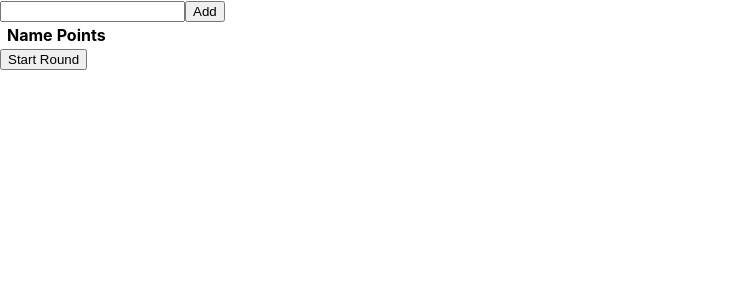
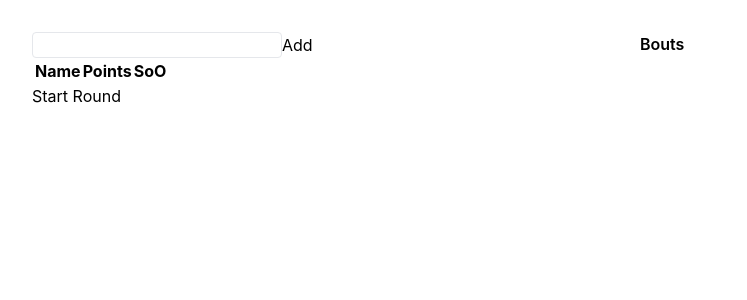
Before and after one commit to Al-Esku/swiss-system, a React (Create React App) app: page / in a window 1280 px wide. Shown: the top 300 px of the page, without its empty margins (0-747 px from the left). Built offline with nearby package versions, Linux system fonts and the light colour scheme; the HTML template or start-up script is replaced by a standard one.

Commit message:
Added strength of opposition tiebreaker

```diff
--- a/src/App.tsx
+++ b/src/App.tsx
@@ -36,22 +36,43 @@ function App() {
   const endRound = (event: FormEvent) => {
       event.preventDefault();
       setStarted(false);
-      let winners: number[] = []
+      let updatedFencers: fencer[] = []
       bouts.forEach((bout) => {
-          winners.push(bout.winner)
+          fencers.forEach((fencer) => {
+              if (fencer.id === bout.fencer1.id || fencer.id === bout.fencer2.id) {
+                  updatedFencers.push({
+                      ...fencer,
+                      points: fencer.points + (fencer.id === bout.winner ? 1 : 0),
+                      opponents: [
+                          ...fencer.opponents,
+                          (fencer.id === bout.fencer1.id ? bout.fencer2.id : bout.fencer1.id)
+                      ]
                   })
-      let updatedFencers = fencers.map(fencer => {
-          if (winners.includes(fencer.id)) {
+              }
+          })
+      })
+      updatedFencers = updatedFencers.map((fencer) => {
           return {
               ...fencer,
-                  points: fencer.points + 1
+              strength: (() => {
+                  let sum = 0
+                  fencer.opponents.forEach((opponent) => {
+                      updatedFencers.forEach((opponentFencer) => {
+                          if (opponentFencer.id === opponent) {
+                              sum += opponentFencer.points
                           }
-          } else {
-              return fencer
+                      })
+                  })
+                  return sum
+              })()
           }
       })
       updatedFencers.sort(function (a, b) {
+          if (b.points !== a.points){
               return b.points - a.points
+          } else {
+              return b.strength - a.strength
+          }
       });
       let count = 1
       updatedFencers = updatedFencers.map(fencer => {
@@ -79,14 +100,15 @@ function App() {
   }
 
   return (
-    <>
+    <div className={"grid grid-cols-2"}>
+        <div className={"m-8"}>
             <form onSubmit={(event) => {
                 event.preventDefault();
-            if (name != "") {
+                if (name !== "") {
                     setFencers(
                         [
                             ...fencers,
-                        {id: nextFencerId++, name: name, seed: 0, points: 0, rank:nextFencerId}
+                            {id: nextFencerId++, name: name, seed: 0, points: 0, rank: nextFencerId, opponents: [], strength:0}
                         ]
                     );
                     setName("");
@@ -94,7 +116,7 @@ function App() {
             }}>
                 <input
                     type={"text"}
-                className={"border border-1 rounded m-4"}
+                    className={"border border-1 rounded"}
                     value={name}
                     onChange={e => {
                         setName(e.target.value)}
@@ -102,13 +124,13 @@ function App() {
                 />
                 <button type={"submit"}>Add</button>
             </form>
-
             <table>
                 <thead>
                 <tr>
                     <th></th>
                     <th>Name</th>
                     <th>Points</th>
+                    <th>SoO</th>
                 </tr>
                 </thead>
                 {fencers.map(fencer => (
@@ -117,12 +139,16 @@ function App() {
                         <td>{fencer.rank}.</td>
                         <td>{fencer.name}</td>
                         <td>{fencer.points}</td>
+                        <td>{fencer.strength}</td>
                     </tr>
                     </tbody>
                 ))}
             </table>
             {started ? "" : <button onClick={randomSeed}>Start Round</button>}
-        <form id={"roundForm"} onSubmit={endRound}>
+        </div>
+        <div>
+            <p className={"mt-8 font-semibold"}>Bouts</p>
+            <form id={"roundForm"} onSubmit={endRound} className={"m-2"}>
                 {bouts.map(bout => (
                     <div>
                         <input type='radio' value={bout.fencer1.id} id={bout.fencer1.id.toString()} name={bout.id.toString()} required onClick={() => updateBout(bout.id, bout.fencer1.id)}></input>
@@ -134,7 +160,8 @@ function App() {
                 ))}
                 {started ? <button type={"submit"}>End Round</button> : ""}
             </form>
-    </>
+        </div>
+    </div>
   );
 }
 
--- a/src/types/fencerTypes.d.ts
+++ b/src/types/fencerTypes.d.ts
@@ -3,7 +3,9 @@ type fencer = {
     name: string,
     seed: number,
     points: number,
-    rank: number
+    rank: number,
+    opponents: number[],
+    strength: number
 }
 
 type bout = {
--- /dev/null
+++ b/tailwind.config.js
@@ -0,0 +1,8 @@
+/** @type {import('tailwindcss').Config} */
+module.exports = {
+  content: ["./src/**/*.{js,jsx,ts,tsx}"],
+  theme: {
+    extend: {},
+  },
+  plugins: [],
+}
```
Lines whose indentation alone changed are shown as unchanged.
